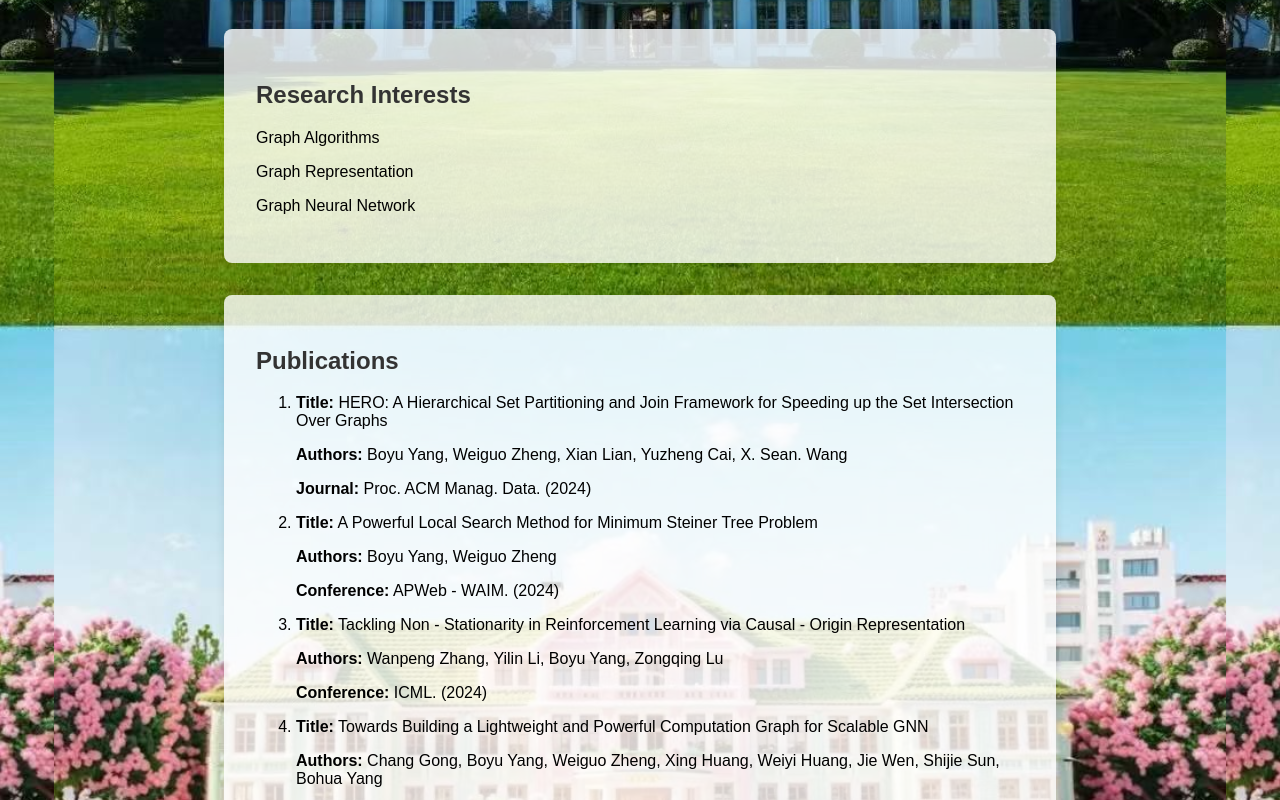
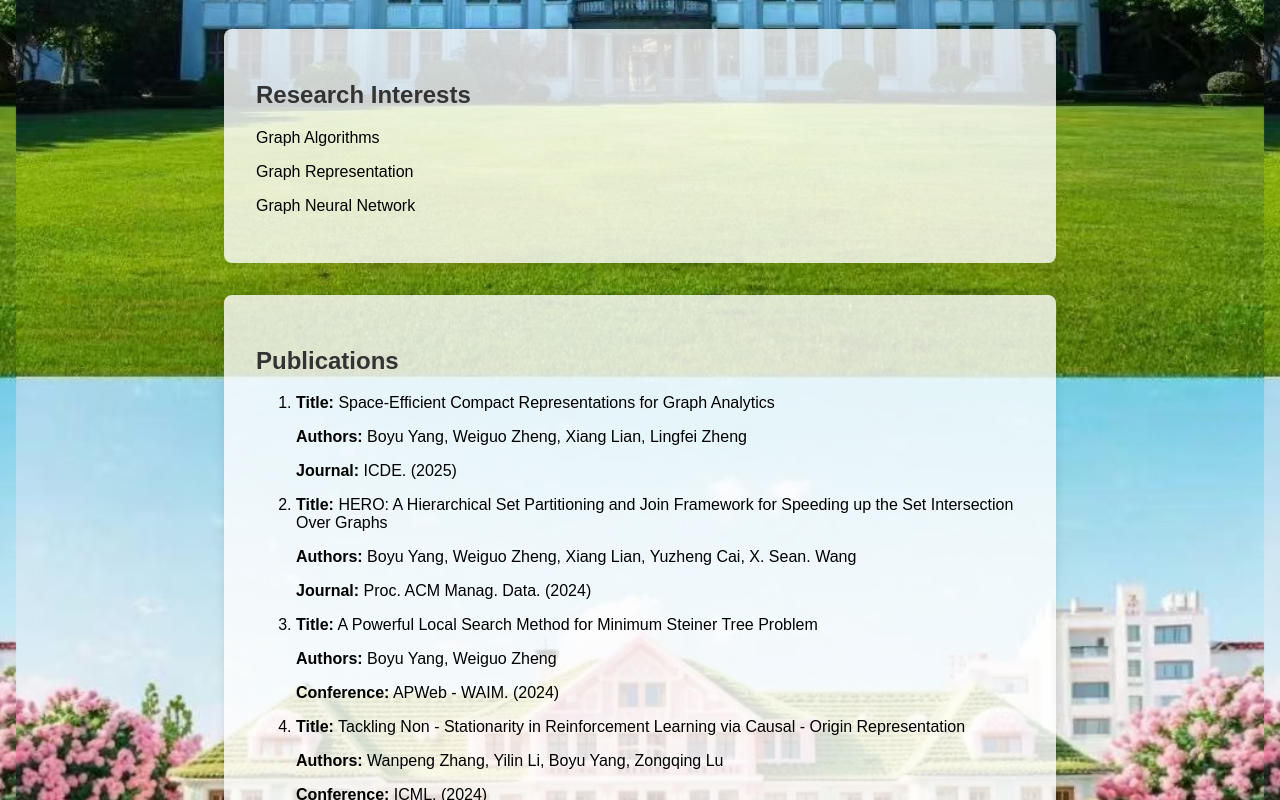
Before and after one commit to Byy-0024/Byy-0024.github.io, a plain HTML site: page index.html in a window 1280 px wide. Shown: the part 456-1256 px from the top of the page. Drawn offline with Linux system fonts and the light colour scheme.

Commit message:
Update index.html

```diff
--- a/index.html
+++ b/index.html
@@ -82,8 +82,13 @@
         <h2>Publications</h2>
         <ol>
             <li>
+                <p><strong>Title:</strong> Space-Efficient Compact Representations for Graph Analytics</p>
+                <p><strong>Authors:</strong> Boyu Yang, Weiguo Zheng, Xiang Lian, Lingfei Zheng</p>
+                <p><strong>Journal:</strong> ICDE. (2025)</p>
+            </li>
+            <li>
                 <p><strong>Title:</strong> HERO: A Hierarchical Set Partitioning and Join Framework for Speeding up the Set Intersection Over Graphs</p>
-                <p><strong>Authors:</strong> Boyu Yang, Weiguo Zheng, Xian Lian, Yuzheng Cai, X. Sean. Wang</p>
+                <p><strong>Authors:</strong> Boyu Yang, Weiguo Zheng, Xiang Lian, Yuzheng Cai, X. Sean. Wang</p>
                 <p><strong>Journal:</strong> Proc. ACM Manag. Data. (2024)</p>
             </li>
             <li>
```
